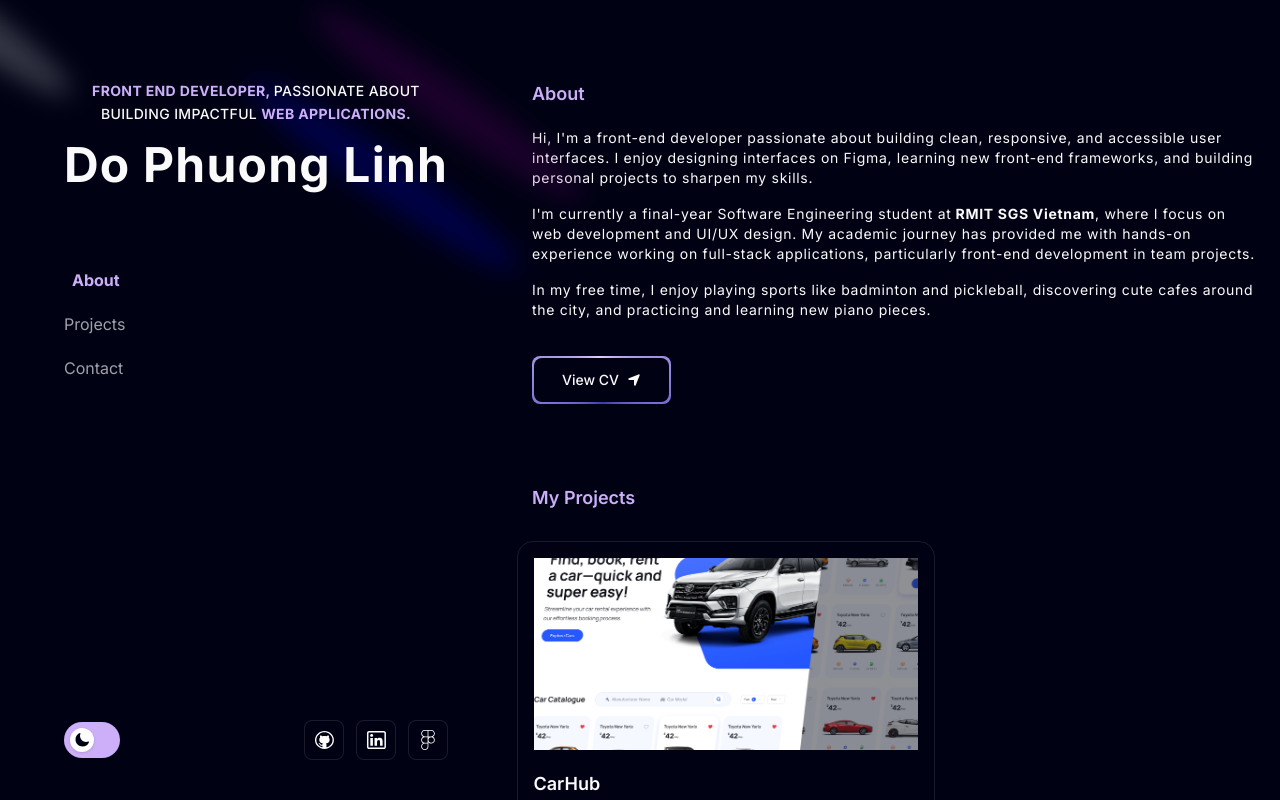
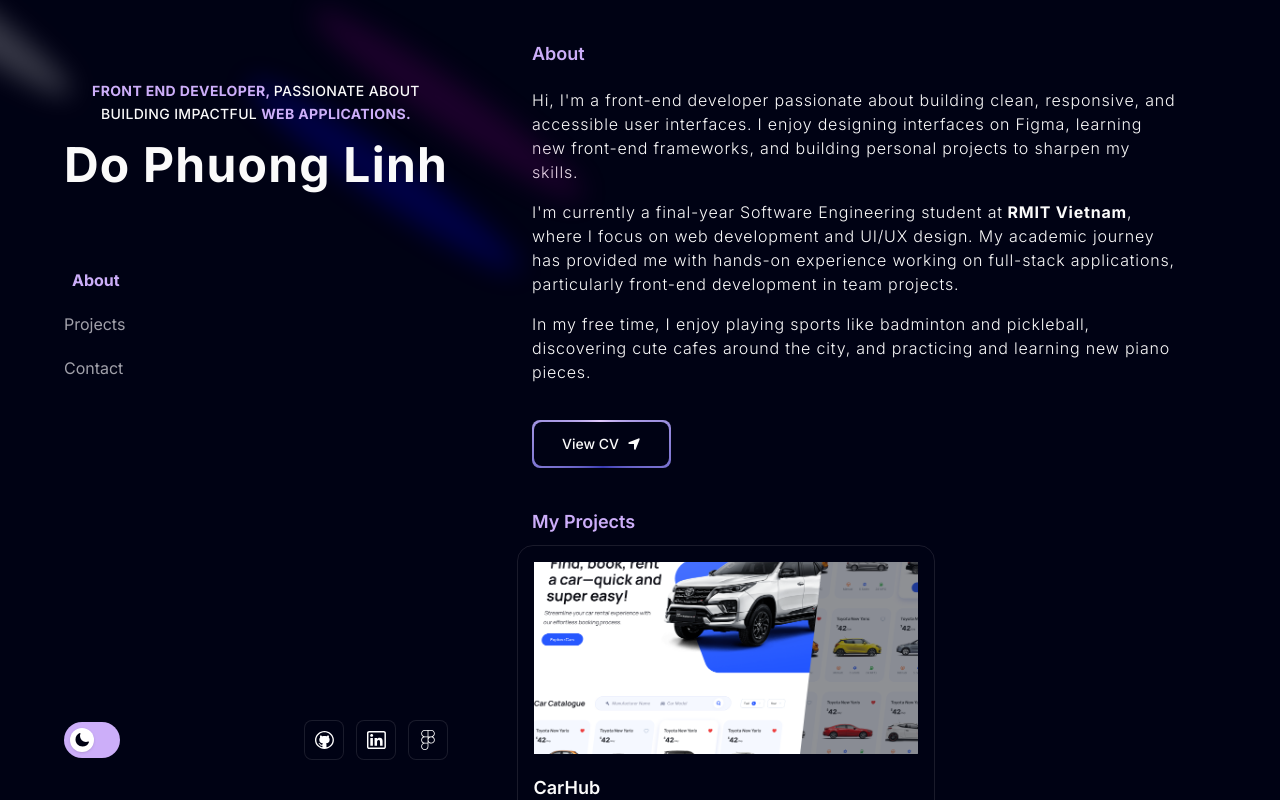
Before and after one commit to dophuonglinhh/my-portfolio, a Next.js app: page / in a window 1280 px wide. Built offline with nearby package versions, Linux system fonts and the light colour scheme.

Commit message:
update: minor restyle

```diff
--- a/components/About.tsx
+++ b/components/About.tsx
@@ -6,23 +6,31 @@ import { TextGenerateEffect } from "./ui/TextGenerateEffect";
 
 const About = () => {
   return (
-    <div id="about" className="flex flex-col justify-center pt-20">
+    <div id="about" className="flex flex-col justify-center pt-10 lg:mr-20">
       <p className="text-start text-lg text-purple font-semibold mb-5">About</p>
 
-      <p className="text-start md:tracking-wider mb-4 text-sm">
+      <p className="text-start md:tracking-wider mb-4 text-base font-light">
         Hi, I&apos;m a front-end developer passionate about building clean,
         responsive, and accessible user interfaces. I enjoy designing interfaces
         on Figma, learning new front-end frameworks, and building personal
         projects to sharpen my skills.
       </p>
-      <p className="text-start md:tracking-wider mb-4 text-sm">
+      <p className="text-start md:tracking-wider mb-4 text-base font-light">
         I&apos;m currently a final-year Software Engineering student at
-        <span className="font-bold"> RMIT SGS Vietnam</span>, where I focus on
-        web development and UI/UX design. My academic journey has provided me
-        with hands-on experience working on full-stack applications,
-        particularly front-end development in team projects.
+        <a
+          className="font-bold hover:text-purple"
+          href="https://www.rmit.edu.vn"
+          target="_blank"
+          rel="noopener noreferrer"
+        >
+          {" "}
+          RMIT Vietnam
+        </a>
+        , where I focus on web development and UI/UX design. My academic journey
+        has provided me with hands-on experience working on full-stack
+        applications, particularly front-end development in team projects.
       </p>
-      <p className="text-start md:tracking-wider mb-4 text-sm">
+      <p className="text-start md:tracking-wider mb-4 text-base font-light">
         In my free time, I enjoy playing sports like badminton and pickleball,
         discovering cute cafes around the city, and practicing and learning new
         piano pieces.
--- a/components/RecentProjects.tsx
+++ b/components/RecentProjects.tsx
@@ -7,9 +7,9 @@ import { PinContainer } from "./ui/Pin";
 
 const RecentProjects = () => {
   return (
-    <div id="projects" className="pt-20">
+    <div id="projects" className="pt-10">
       {/* <h1 className="heading text-purple">My Projects</h1> */}
-      <p className="text-start text-lg mb-5 text-purple font-semibold">My Projects</p>
+      <p className="text-start text-lg text-purple font-semibold">My Projects</p>
       <div className="flex flex-wrap items-center justify-center lg:justify-start md:justify-start gap-16">
         {projects.map((item) => (
           <div
```
